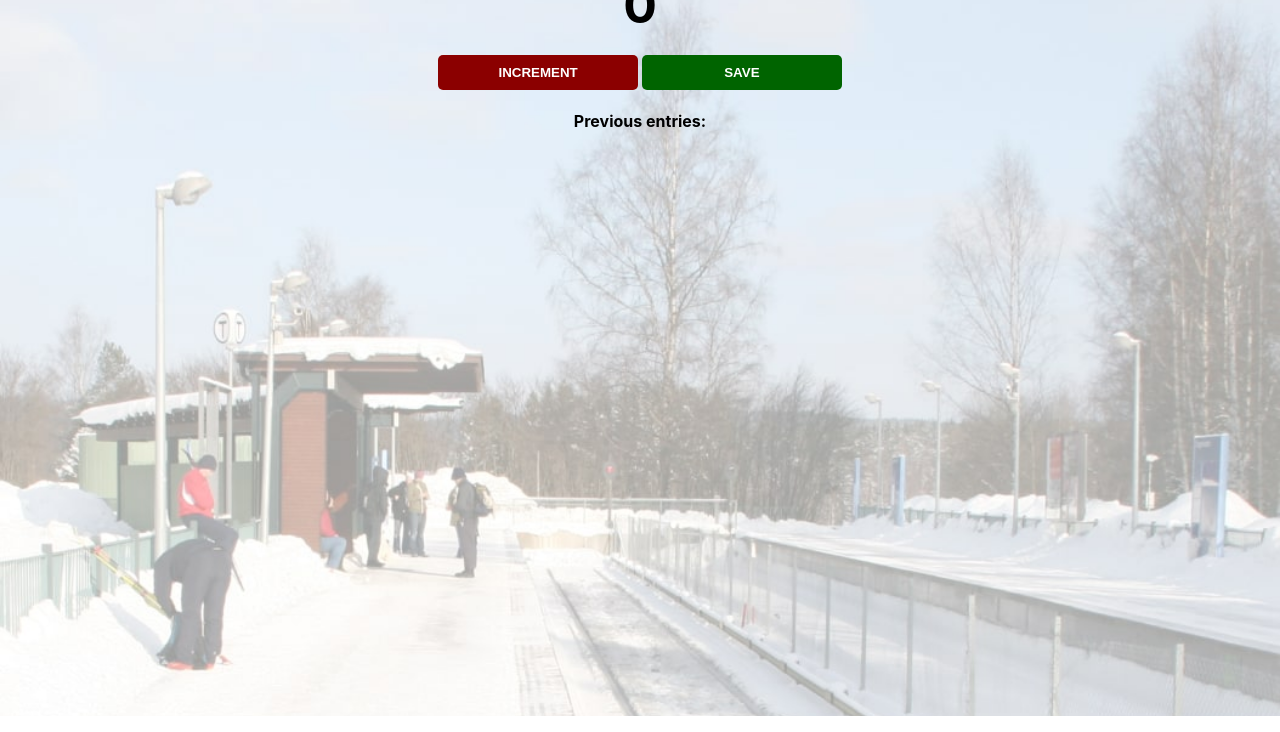
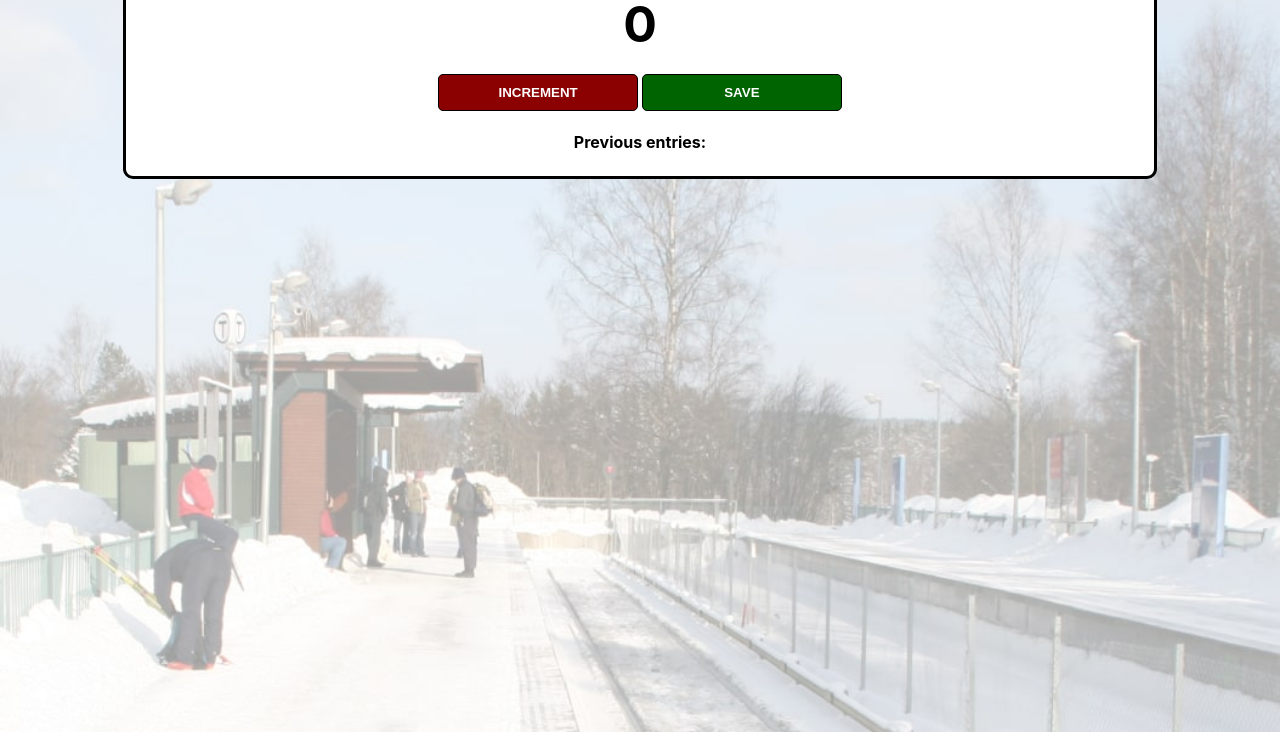
Before and after one commit to AjaySatyaMurthy/Counter-App, a plain HTML site: page index.html in a window 1280 px wide. Shown: the part 84-816 px from the top of the page. Drawn offline with Linux system fonts and the light colour scheme.

Commit message:
minor changes in styles

```diff
--- a/index.css
+++ b/index.css
@@ -4,6 +4,16 @@ body {
     font-family: -apple-system, BlinkMacSystemFont, 'Segoe UI', Roboto, Oxygen, Ubuntu, Cantarell, 'Open Sans', 'Helvetica Neue', sans-serif;
     font-weight: bold;
     text-align: center;
+    height: 100vh;
+}
+
+.Main-Con {
+    background: white;
+    max-width: 80%;
+    margin: auto;
+    border: 3px solid black;
+    border-radius: 10px;
+    padding: 8px;
 }
 
 h1 {
@@ -18,7 +28,7 @@ h2 {
 }
 
 button {
-    border: none;
+    border: 1px solid black;
     padding-top: 10px;
     padding-bottom: 10px;
     color: white;
--- a/index.html
+++ b/index.html
@@ -3,11 +3,13 @@
         <link rel="stylesheet" href="index.css">
     </head>
     <body>
+        <div class="Main-Con">
         <h1>People entered:</h1>
         <h2 id="count-el">0</h2>
         <button id="increment-btn" onclick="increment()">INCREMENT</button>
         <button id="save-btn" onclick="save()">SAVE</button>
         <p id="save-el">Previous entries: </p>
+        </div>
         <script src="index.js">
             nnerText
         </script>
```
